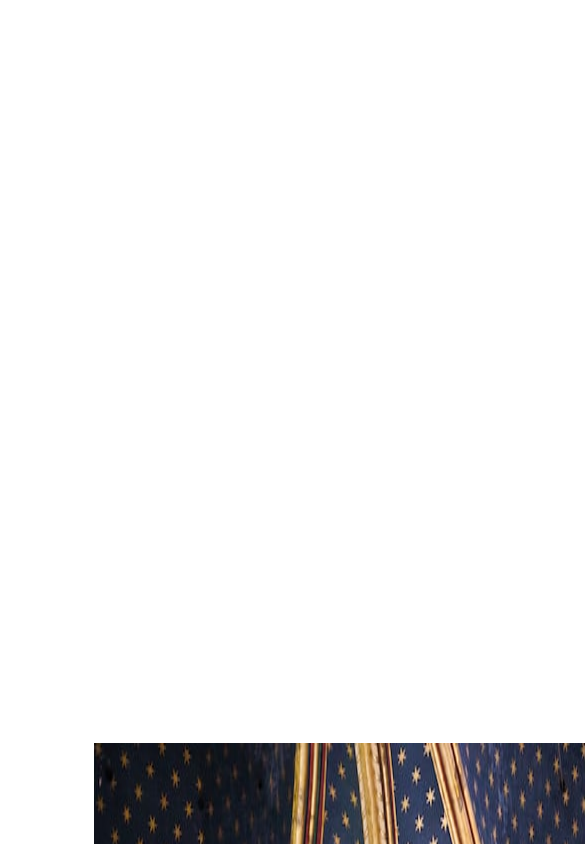
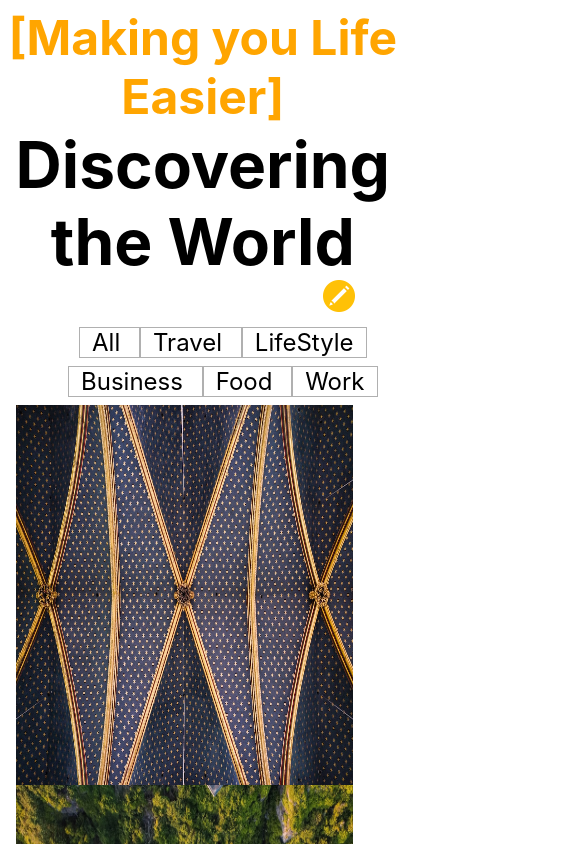
Before and after one commit to ArelyGutierrez/hiring-challenge, a React (Create React App) app: page / in a window 390 px wide. Shown: the top 844 px of the page, 585 px wide, since content can reach past the window. Built offline with nearby package versions, Linux system fonts and the light colour scheme.

Commit message:
media query body

```diff
--- a/src/App.css
+++ b/src/App.css
@@ -1,15 +1,18 @@
 *{
   margin: 0;
+
 }
 
 /* ::-webkit-scrollbar {
   display: none;
 } */
 
-/* .App {
+ .App {
   text-align: center;
+  height: 100vh;
+  width: 100vw;
 }
-
+/*
 .App-logo {
   height: 40vmin;
   pointer-events: none;
--- a/src/components/styles/Body.css
+++ b/src/components/styles/Body.css
@@ -4,18 +4,29 @@ body{
 }
 
 .photoSection{
-    width: 45%;
-    height: 45%;
+
     /* flex-wrap: wrap; */
     align-content: flex-start;
+    display: grid;
+    grid-template-columns: auto auto;
 }
 
-/* @media only screen and (min-width: 768px) { */
-    /* For desktop: */
-    /* .photoSection1 {width:50%;}
-    .photoSection2 {width: 50%;}
-    .photoSection3 {width: 50%;}
-    .photoSection4 {width: 50%;}
-    .photoSection5 {width: 50%;}
+.photoSection1, .photoSection2, .photoSection3, .photoSection4{
+    width: 45vw;
+    height: 45vh;
+}
 
-  } */
+@media only screen and (max-width: 768px) {
+    .photoSection{
+
+        /* flex-wrap: wrap; */
+        align-content: flex-start;
+        display: grid;
+        grid-template-columns: auto;
+    }
+    .photoSection1 {width:90%;}
+    .photoSection2 {width: 90%;}
+    .photoSection3 {width: 90%;}
+    .photoSection4 {width: 90%;}
+    .photoSection5 {width: 90%;}
+}
--- a/src/components/styles/Header.css
+++ b/src/components/styles/Header.css
@@ -1,17 +1,18 @@
 header{
-    margin: 5% 0 5% 0;
+    /* margin: 5% 0 5% 0; */
     /* height: 20vh; */
     /* width: 30vw; */
     display: flex;
     flex-direction: column;
     justify-content: center;
     align-items: center;
+    font-size: xx-large;
 }
 
 .subTitle{
     color: orange;
-    justify-content: center;
-    align-items: center;
+    /* justify-content: center;
+    align-items: center; */
 
 }
 
@@ -21,14 +22,16 @@ li{
     border: 1px solid rgba(128, 128, 128, 0.624);
     padding-left: .5em;
     padding-right: .5em;
+    font-size:x-large;
 
 }
 .iconEdit{
-    height:5vh;
-    width: 3vw;
+    height: 1em;
+    width: 1em;
     align-items: flex-end;
     justify-content: end;
-    margin: 2% 1% 2% 90%/* Arriba | Derecha | Abajo | Izquierda */
+    margin-bottom: 2%;/* Arriba | Derecha | Abajo | Izquierda */
+    margin-left: 70%;
 }
 
 li:hover{
```
